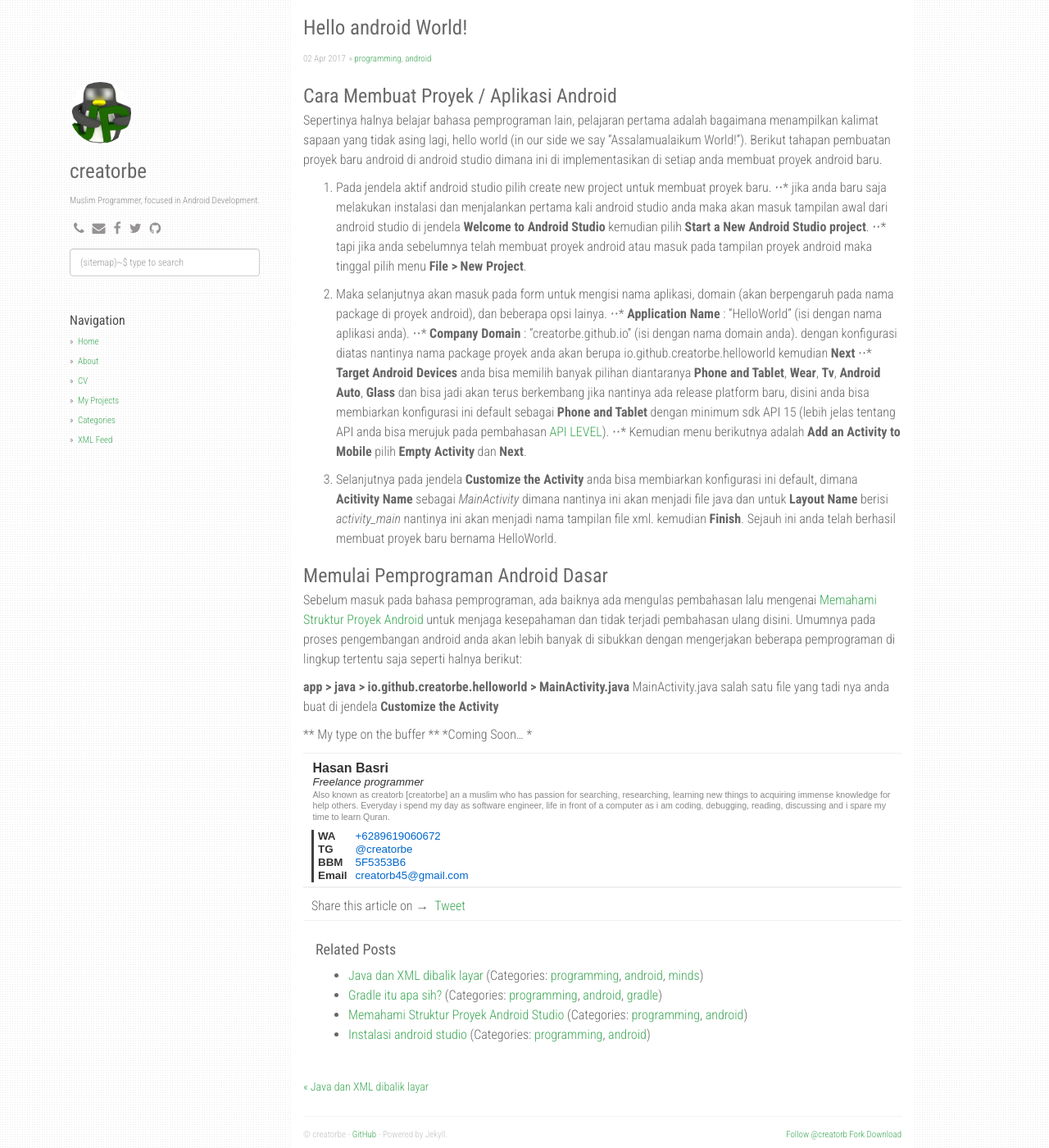
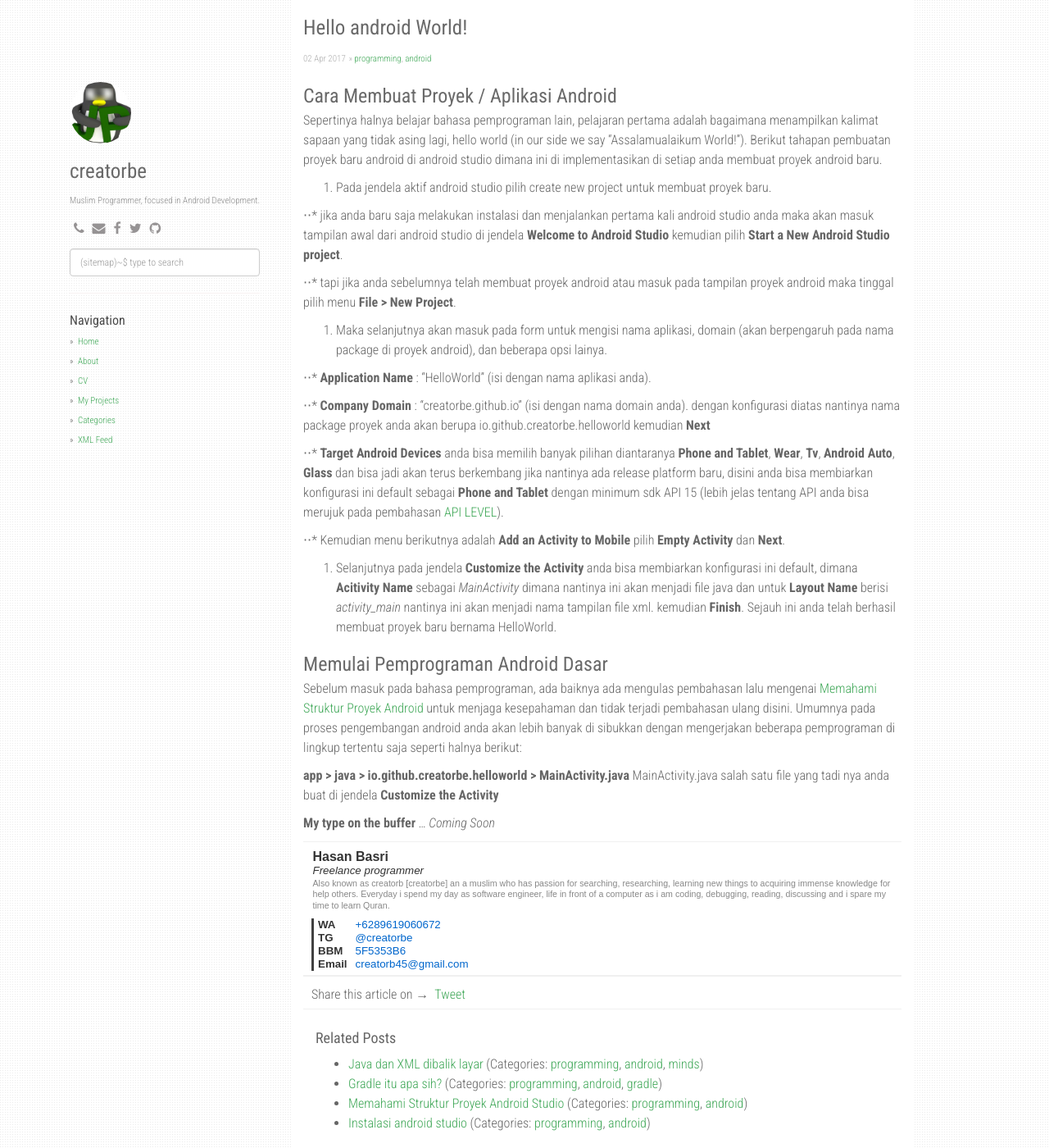
Before and after one commit to creatorbe/creatorbe.github.io, a Jekyll site: the page built from _posts/2017-04-03-hello-world-android-creatorbe.md, in a window 1280 px wide and 1400 px high. Shown: the whole window at 82% size. Built offline with Jekyll 4.4.1, drawn with Linux system fonts in a browser that asks for light colours; nearby versions of some CDN libraries; comment, search, counter and statistics services are not loaded.

Commit message:
edit unordered markdown

```diff
--- a/_posts/2017-04-03-hello-world-android-creatorbe.md
+++ b/_posts/2017-04-03-hello-world-android-creatorbe.md
@@ -11,14 +11,20 @@
 Sepertinya halnya belajar bahasa pemprograman lain, pelajaran pertama adalah bagaimana menampilkan kalimat sapaan yang tidak asing lagi, hello world (in our side we say "Assalamualaikum World!"). Berikut tahapan pembuatan proyek baru android di android studio dimana ini di implementasikan di setiap anda membuat proyek android baru.
 
 1. Pada jendela aktif android studio pilih create new project untuk membuat proyek baru.
+
 ⋅⋅* jika anda baru saja melakukan instalasi dan menjalankan pertama kali android studio anda maka akan masuk tampilan awal dari android studio di jendela **Welcome to Android Studio** kemudian pilih **Start a New Android Studio project**.
+
 ⋅⋅* tapi jika anda sebelumnya telah membuat proyek android atau masuk pada tampilan proyek android maka tinggal pilih menu **File > New Project**.
 
 2. Maka selanjutnya akan masuk pada form untuk mengisi nama aplikasi, domain (akan berpengaruh pada nama package di proyek android), dan beberapa opsi lainya.
+
 ⋅⋅* **Application Name** : "HelloWorld" (isi dengan nama aplikasi anda).
+
 ⋅⋅* **Company Domain** : "creatorbe.github.io" (isi dengan nama domain anda).
 dengan konfigurasi diatas nantinya nama package proyek anda akan berupa io.github.creatorbe.helloworld kemudian **Next**
+
 ⋅⋅* **Target Android Devices** anda bisa memilih banyak pilihan diantaranya **Phone and Tablet**, **Wear**, **Tv**, **Android Auto**, **Glass** dan bisa jadi akan terus berkembang jika nantinya ada release platform baru, disini anda bisa membiarkan konfigurasi ini default sebagai **Phone and Tablet** dengan minimum sdk API 15 (lebih jelas tentang API anda bisa merujuk pada pembahasan [API LEVEL](https://developer.android.com/guide/topics/manifest/uses-sdk-element.html#ApiLevels)).
+
 ⋅⋅* Kemudian menu berikutnya adalah **Add an Activity to Mobile** pilih **Empty Activity** dan **Next**.
 
 3. Selanjutnya pada jendela **Customize the Activity** anda bisa membiarkan konfigurasi ini default, dimana **Acitivity Name** sebagai *MainActivity* dimana nantinya ini akan menjadi file java dan untuk **Layout Name** berisi *activity_main* nantinya ini akan menjadi nama tampilan file xml. kemudian **Finish**. Sejauh ini anda telah berhasil membuat proyek baru bernama HelloWorld.
@@ -31,5 +37,4 @@
 **app > java > io.github.creatorbe.helloworld > MainActivity.java**
 MainActivity.java salah satu file yang tadi nya anda buat di jendela **Customize the Activity**
 
-** My type on the buffer **
-*Coming Soon... *
+**My type on the buffer** ... *Coming Soon*
```
